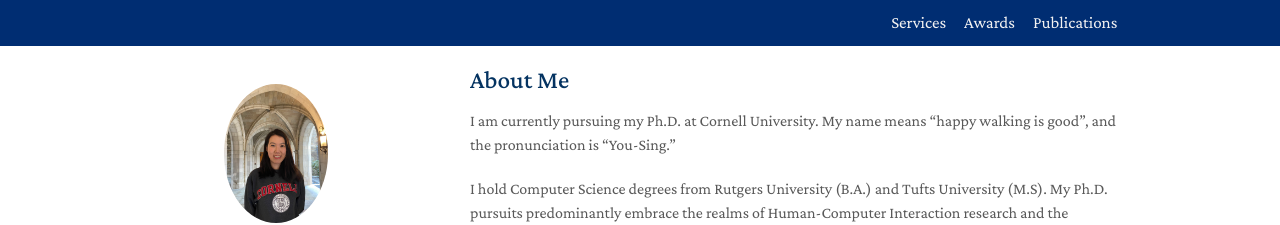
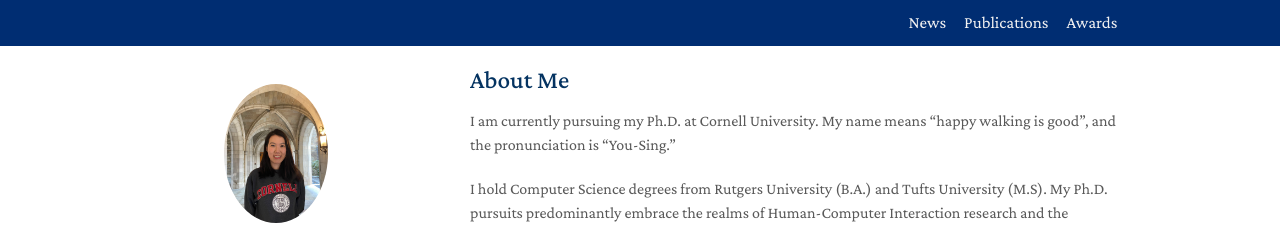
Before and after one commit to YuexingHao/Yuexing-Hao, a Jekyll site: the page built from index.md, in a window 1280 px wide. Shown: the top 225 px of the page. Built offline with Jekyll 4.4.1, drawn with Linux system fonts in a browser that asks for light colours; nearby versions of some CDN libraries; a style sheet for code colours, icons or effects is not loaded; our own code applies the rules of GitHub Pages for plain Markdown files; some of the changed lines change nothing that is shown.

Commit message:
Update navigation.yml

```diff
--- a/_data/navigation.yml
+++ b/_data/navigation.yml
@@ -1,8 +1,11 @@
 main:
+
+  - title: "Awards"
+    url: ./#awards
+    right: true
 
   - title: "Publications"
     url: ./#publications
-    right: true
 
   #- title: "Services"
   #  url: ./#services
@@ -10,11 +13,5 @@ main:
   #- title: "Teaching"
   #  url: ./#teaching
 
-  - title: "Awards"
-    url: ./#awards
-
-  #- title: "News"
-  #  url: ./#news
-
-  - title: "Services"
-    url: ./#services
+  - title: "News"
+    url: ./#news
```
